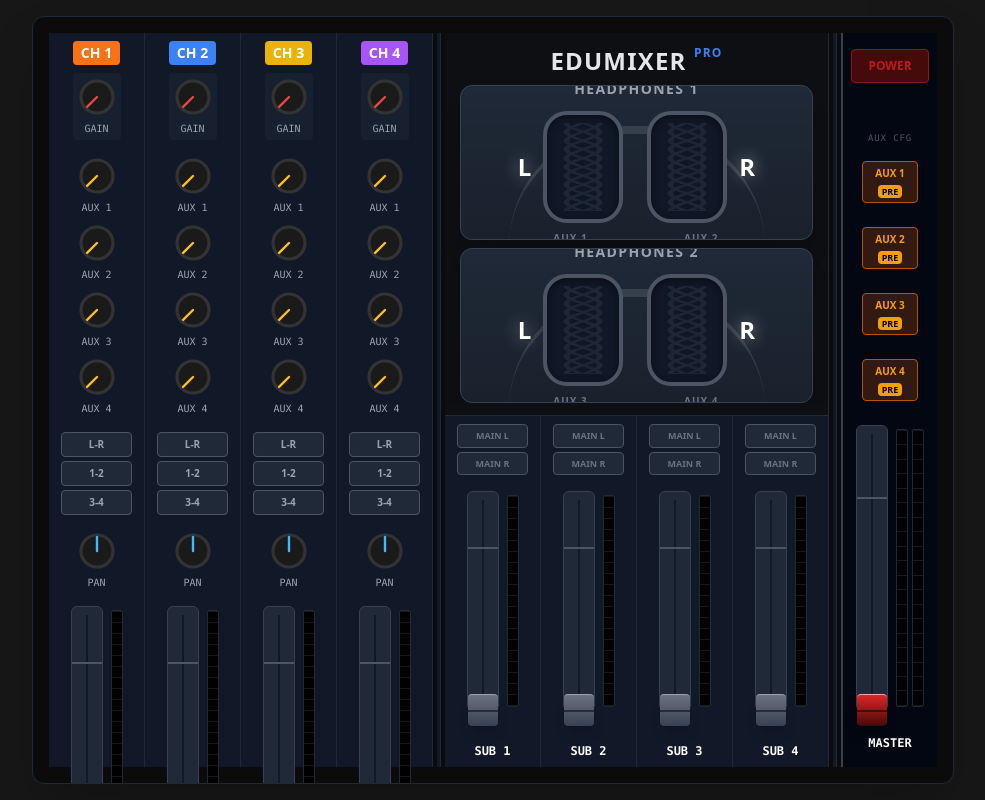
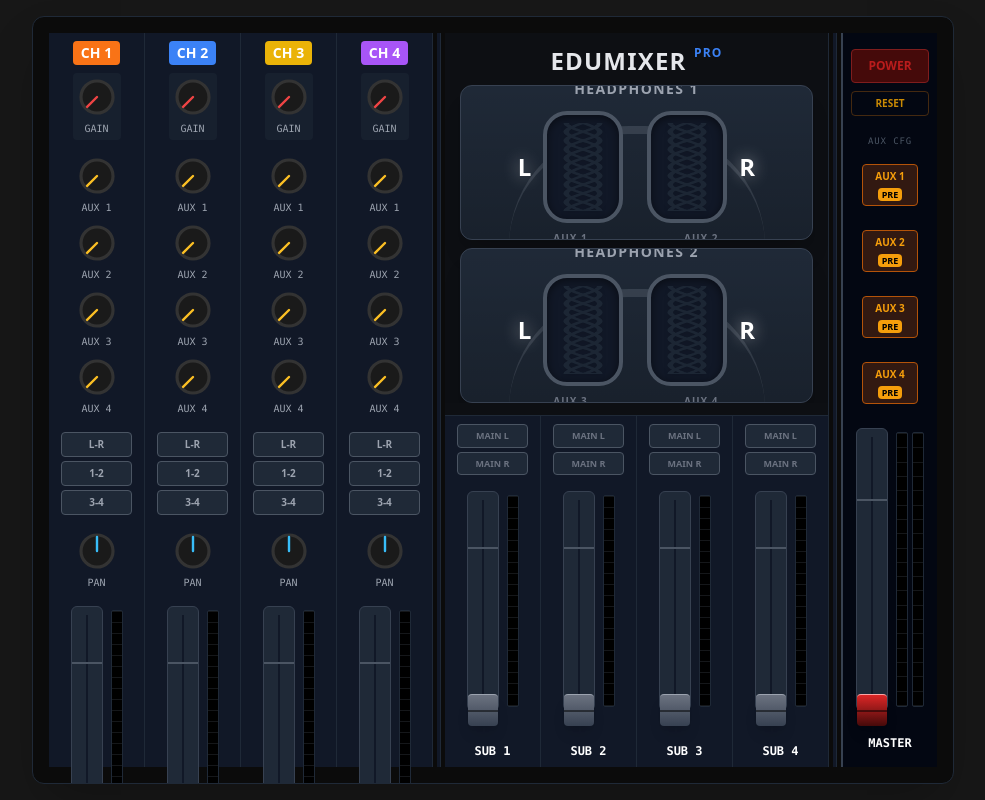
Before and after one commit to gbsmeyer-lab/EduMixer-Pro, a React (Vite) app: page / in a window 1280 px wide. Shown: the whole page, without its empty margins (147-1132 px from the left). Built offline with nearby package versions, Linux system fonts and the light colour scheme.

Commit message:
feat: Add reset functionality to master section
Introduce a "RESET" button in the master section and its corresponding handler in `App.tsx`. This allows users to revert all faders, knobs, and routing configurations to their initial default states.

```diff
--- a/App.tsx
+++ b/App.tsx
@@ -35,6 +35,23 @@ const MixerInterface: React.FC<{
           next[index] = !next[index];
           return next;
       });
+  };
+
+  const handleReset = () => {
+    // Deep copy initial states to avoid reference issues
+    setChannels(INITIAL_CHANNELS.map(ch => ({
+        ...ch,
+        aux: [...ch.aux],
+        routing: { ...ch.routing }
+    })));
+
+    setSubgroups(INITIAL_SUBGROUPS.map(sg => ({
+        ...sg,
+        routing: { ...sg.routing }
+    })));
+
+    setMaster({ fader: 0 });
+    setAuxPrePost([true, true, true, true]);
   };
 
   return (
@@ -114,6 +131,7 @@ const MixerInterface: React.FC<{
                     isAudioActive={isAudioActive}
                     auxPrePost={auxPrePost}
                     toggleAuxPrePost={toggleAuxPrePost}
+                    onReset={handleReset}
                 />
              </div>
         </div>
--- a/components/MasterStrip.tsx
+++ b/components/MasterStrip.tsx
@@ -12,6 +12,7 @@ interface MasterStripProps {
   toggleAudio: () => void;
   auxPrePost: boolean[];
   toggleAuxPrePost: (index: number) => void;
+  onReset: () => void;
 }
 
 export const MasterStrip: React.FC<MasterStripProps> = ({
@@ -22,7 +23,8 @@ export const MasterStrip: React.FC<MasterStripProps> = ({
   isAudioActive,
   toggleAudio,
   auxPrePost,
-  toggleAuxPrePost
+  toggleAuxPrePost,
+  onReset
 }) => {
   return (
     <div className="flex flex-col items-center bg-gray-950 border-l-2 border-gray-700 p-2 w-24 shrink-0 h-full relative">
@@ -39,8 +41,17 @@ export const MasterStrip: React.FC<MasterStripProps> = ({
         POWER
       </button>
 
+      {/* Reset Button */}
+      <button
+        onClick={onReset}
+        className="text-[10px] font-bold px-2 py-1 rounded w-full text-center mt-2 border border-yellow-800/50 text-yellow-600 hover:bg-yellow-900/20 hover:text-yellow-500 hover:border-yellow-600 transition-colors"
+        title="Reset all faders, knobs, and routing to default"
+      >
+        RESET
+      </button>
+
       {/* Spacer to Align with Channel Gain Section */}
-      <div className="h-[70px] w-full flex items-end justify-center pb-2">
+      <div className="h-[40px] w-full flex items-end justify-center pb-2">
           <div className="text-[9px] text-gray-600 font-mono tracking-widest uppercase text-center">AUX CFG</div>
       </div>
 
```
